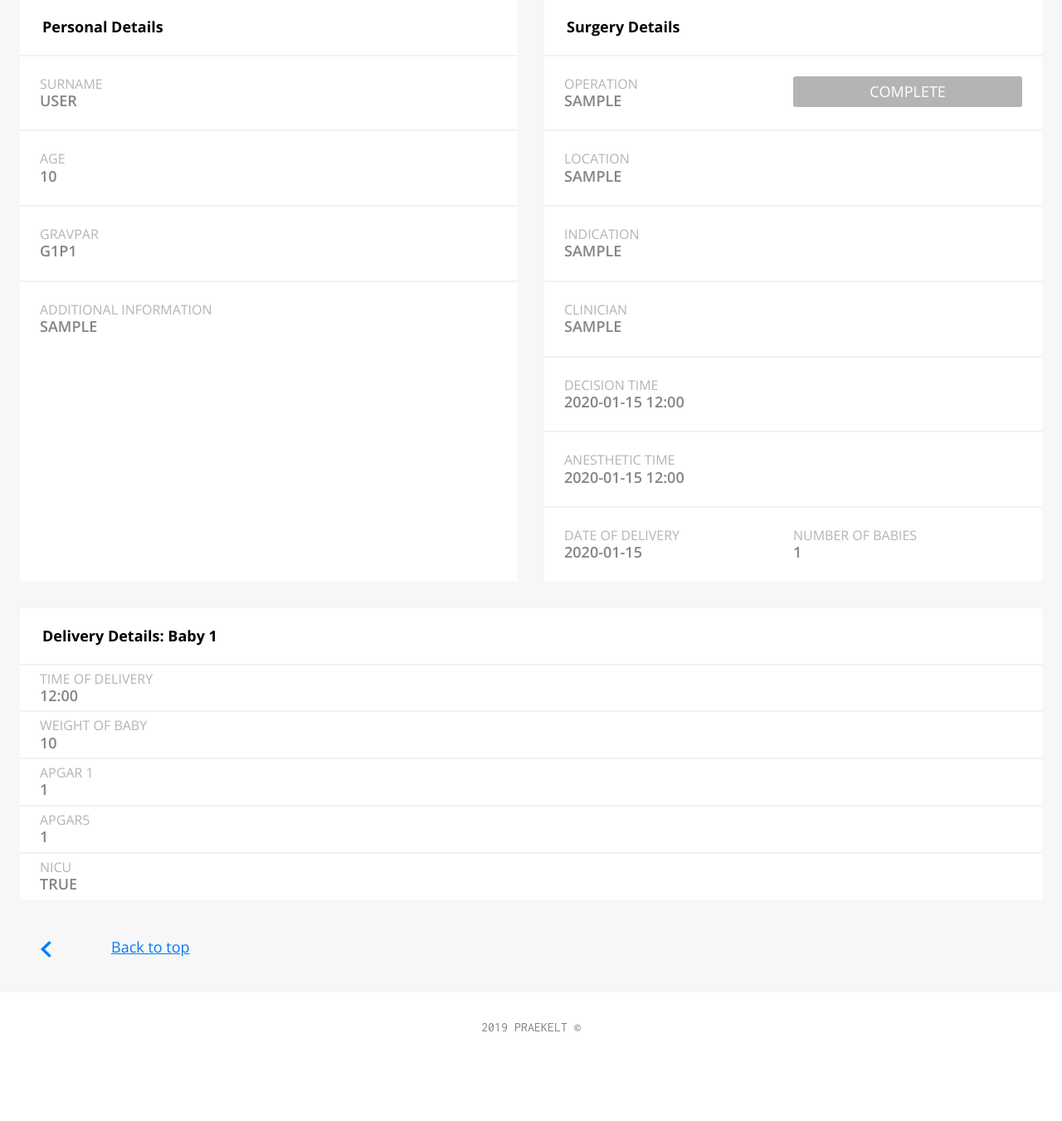
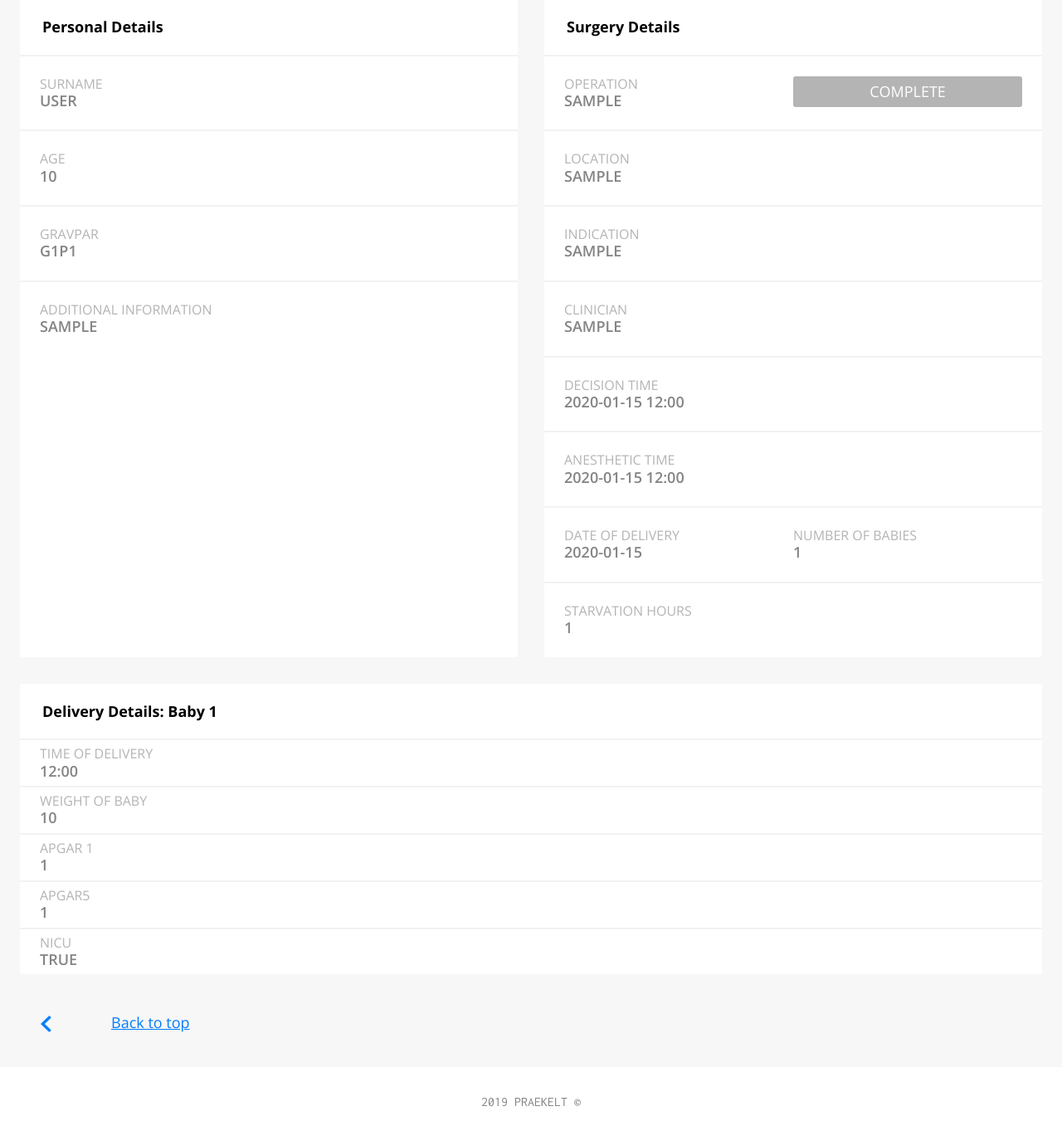
Before and after one commit to praekeltfoundation/Momkhulu, a Django app: page /patient/1 in a window 1280 px wide. Shown: the part 271-1622 px from the top of the page at 83% size. Before the commit the page ends 1515 px from the top, so only its background shows below. Run offline with Django 3.2, Linux system fonts and the light colour scheme; a user stored in the database is signed in; tables that the repository leaves empty hold one stand-in row (values such as "Sample post"); some libraries are stand-ins or nearby versions.

Commit message:
add starvation period to patient entry

```diff
--- a/cspatients/models.py
+++ b/cspatients/models.py
@@ -38,6 +38,7 @@ class PatientEntry(models.Model):
     created_at = models.DateTimeField(auto_now_add=True)
     updated_at = models.DateTimeField(auto_now=True)
     anesthetic_time = models.DateTimeField(null=True)
+    starvation_hours = models.IntegerField(null=True)
 
     @property
     def gravpar(self):
--- a/cspatients/templates/cspatients/patient.html
+++ b/cspatients/templates/cspatients/patient.html
@@ -99,6 +99,14 @@
               <h4 class="patient-list__entry">{{ patiententry.foetus|default_if_none:"-" }}</h4>
             </div>
           </li>
+          {% if patiententry.starvation_hours %}
+            <li class="patient-list__item patient-list__item--column">
+              <div class="patient-list__item--column-left">
+                <h5 class="patient-list__label">Starvation Hours</h5>
+                <h4 class="patient-list__entry">{{ patiententry.starvation_hours }}</h4>
+              </div>
+            </li>
+          {% endif %}
         </ul>
       </div>
     </div>
--- a/cspatients/views.py
+++ b/cspatients/views.py
@@ -145,6 +145,7 @@ class EntryStatusUpdateView(APIView):
 
             if data["option"] == "Delivery":
                 patiententry.foetus = data["foetus"]
+                patiententry.starvation_hours = data.get("starvation_hours")
 
                 if data["baby_number"] == data["foetus"]:
                     patiententry.completion_time = timezone.now()
@@ -170,6 +171,7 @@ class EntryStatusUpdateView(APIView):
             elif data["option"] == "NonDelivery":
                 patiententry.anesthetic_time = data["anesthetic_time"]
                 patiententry.completion_time = timezone.now()
+                patiententry.starvation_hours = data.get("starvation_hours")
             elif data["option"] == "ChangeOrCancel":
                 patiententry.operation_cancelled = True
             else:
```
Also changed, not shown: cspatients/tests/constants.py (+10 -0 lines), cspatients/tests/test_views.py (+12 -0 lines), cspatients/migrations/0025_patiententry_starvation_hours.py (added).
